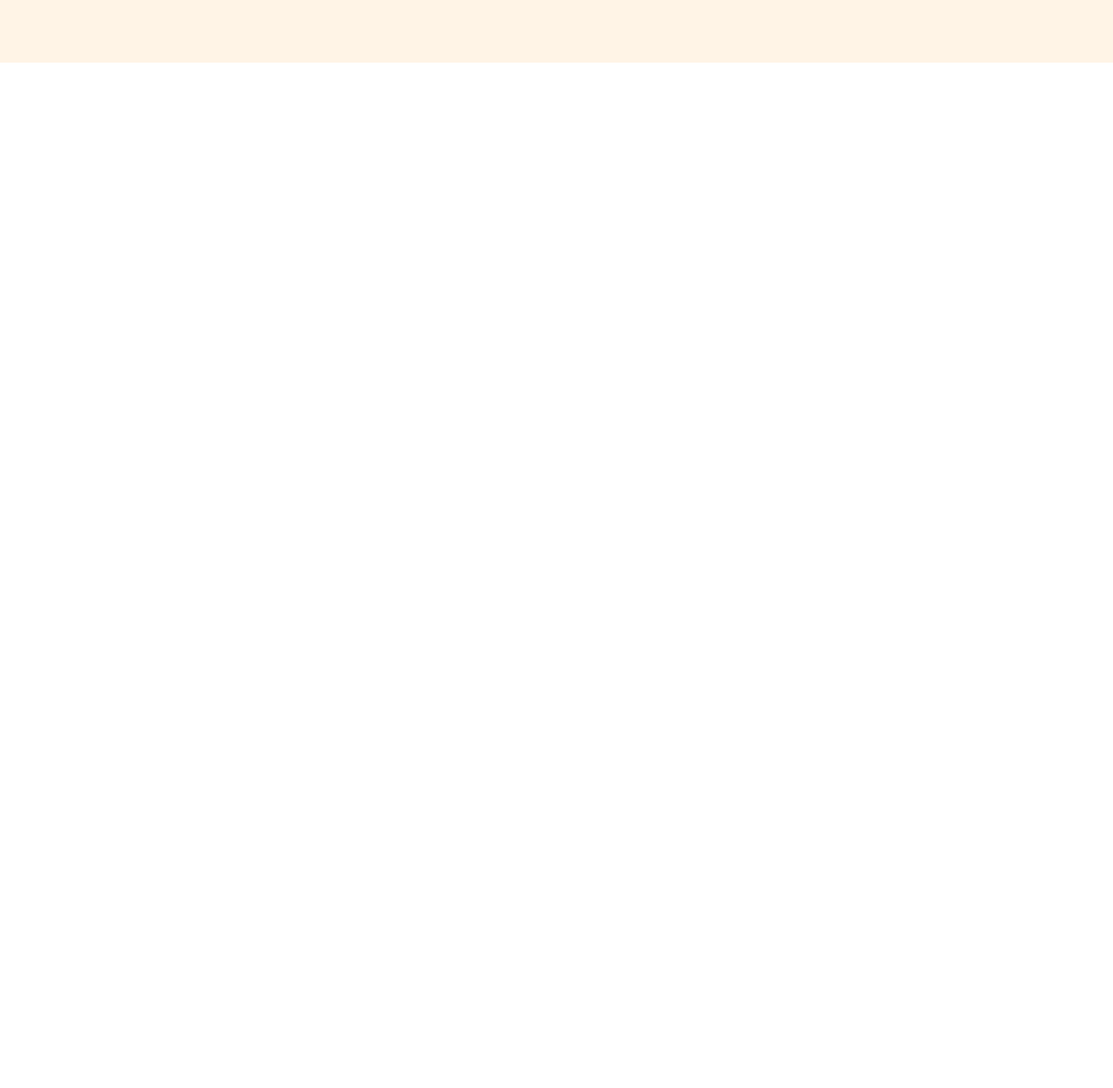
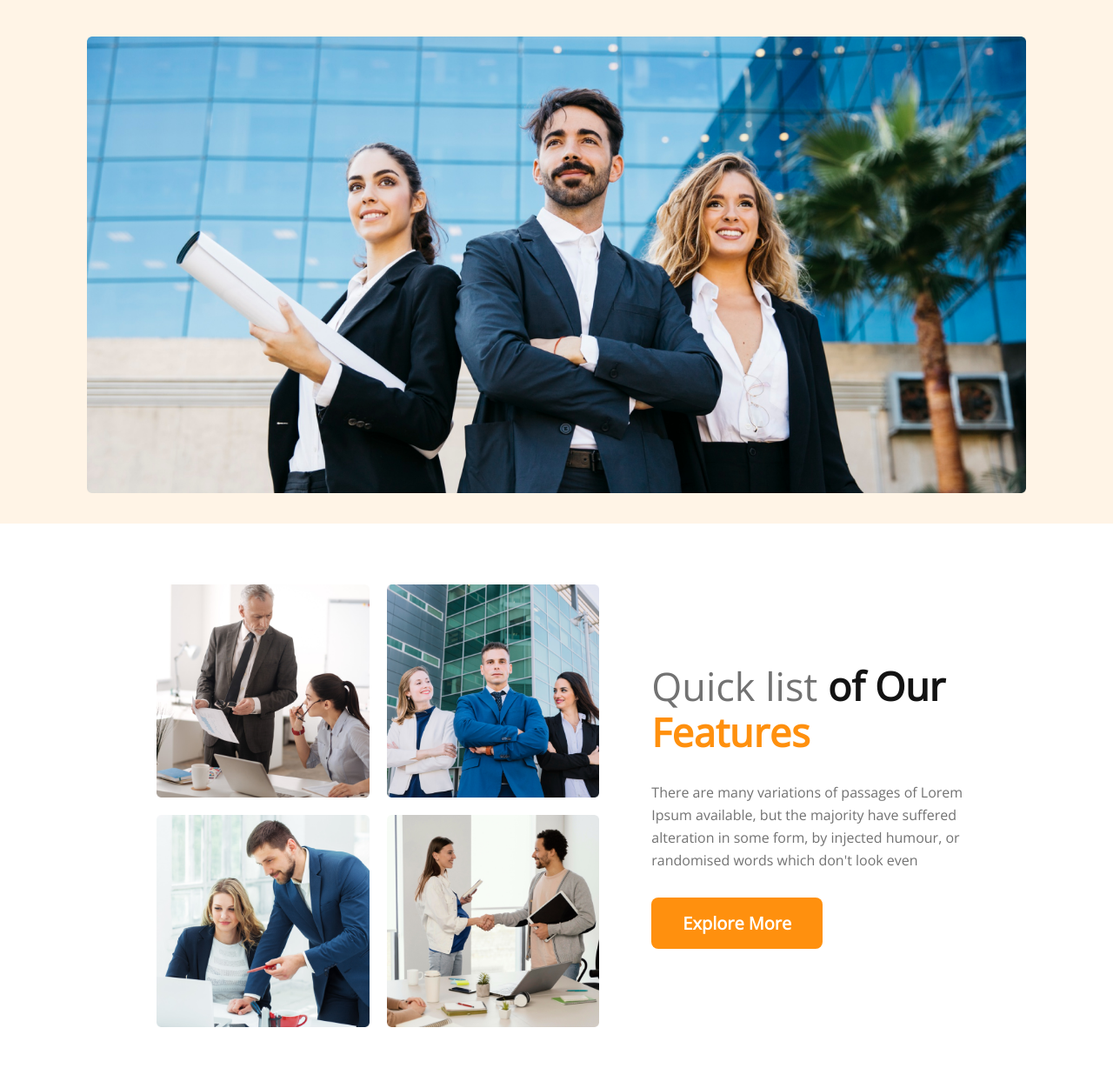
Before and after one commit to rajesh-mondal/-g3-architects, a plain HTML site: page index.html in a window 1280 px wide. Shown: the part 500-1751 px from the top of the page at 87% size. Before the commit the page ends 800 px from the top, so only its background shows below. Drawn offline with nearby package versions, Linux system fonts and the light colour scheme.

Commit message:
quick feature list section completed

```diff
--- a/index.html
+++ b/index.html
@@ -36,12 +36,37 @@
                 <button class="btn-primary">Explore More</button>
             </div>
         </div>
+        <div class="header-banner">
+            <img src="images/banner.png" alt="Banner">
+        </div>
     </header>
     <!-- header section end -->
 
     <!-- main section starts -->
-    <main>
-
+    <main class="main">
+        <!-- quick list features section -->
+        <section class="quick-list-features">
+            <div class="quick-list-images">
+                <img src="images/team1.png" alt="Team 1">
+                <img src="images/team2.png" alt="Team 2">
+                <img src="images/team3.png" alt="Team 3">
+                <img src="images/team4.png" alt="Team 4">
+            </div>
+            <div class="quick-list-content">
+                <h3>
+                    Quick list
+                    <span class="off-our-text">of Our</span>
+                    <br>
+                    <span class="features-text">Features</span>
+                </h3>
+                <p class="paragraph">
+                    There are many variations of passages of Lorem Ipsum available,
+                    but the majority have suffered alteration in some form, by injected humour,
+                    or randomised words which don't look even
+                </p>
+                <div><button class="btn-primary">Explore More</button></div>
+            </div>
+        </section>
     </main>
     <!-- main section end -->
 </body>
--- a/styles/style.css
+++ b/styles/style.css
@@ -57,3 +57,48 @@
     font-size: 64px;
     line-height: 75px;
 }
+.header-banner img{
+    width: 100%;
+}
+
+/* main css */
+.main {
+    padding: 0 140px;
+}
+
+/* Quick list features styles */
+.quick-list-features{
+    padding: 70px 0;
+    display: flex;
+    gap: 60px;
+    align-items: center;
+}
+.quick-list-images{
+    display: grid;
+    grid-template-columns: repeat(2, 1fr);
+    gap: 20px;
+    margin-left: 40px;
+}
+.quick-list-images img{
+    width: 100%;
+}
+.quick-list-content{
+    display: flex;
+    flex-direction: column;
+    gap: 30px;
+    width: 540px;
+}
+.quick-list-content h3{
+    font-size: 45px;
+    color: #727272;
+    font-weight: 500;
+    line-height: 53px;
+}
+.off-our-text{
+    color: #131313;
+    font-weight: 700;
+}
+.features-text{
+    color: #FF900E;
+    font-weight: 700;
+}
```
